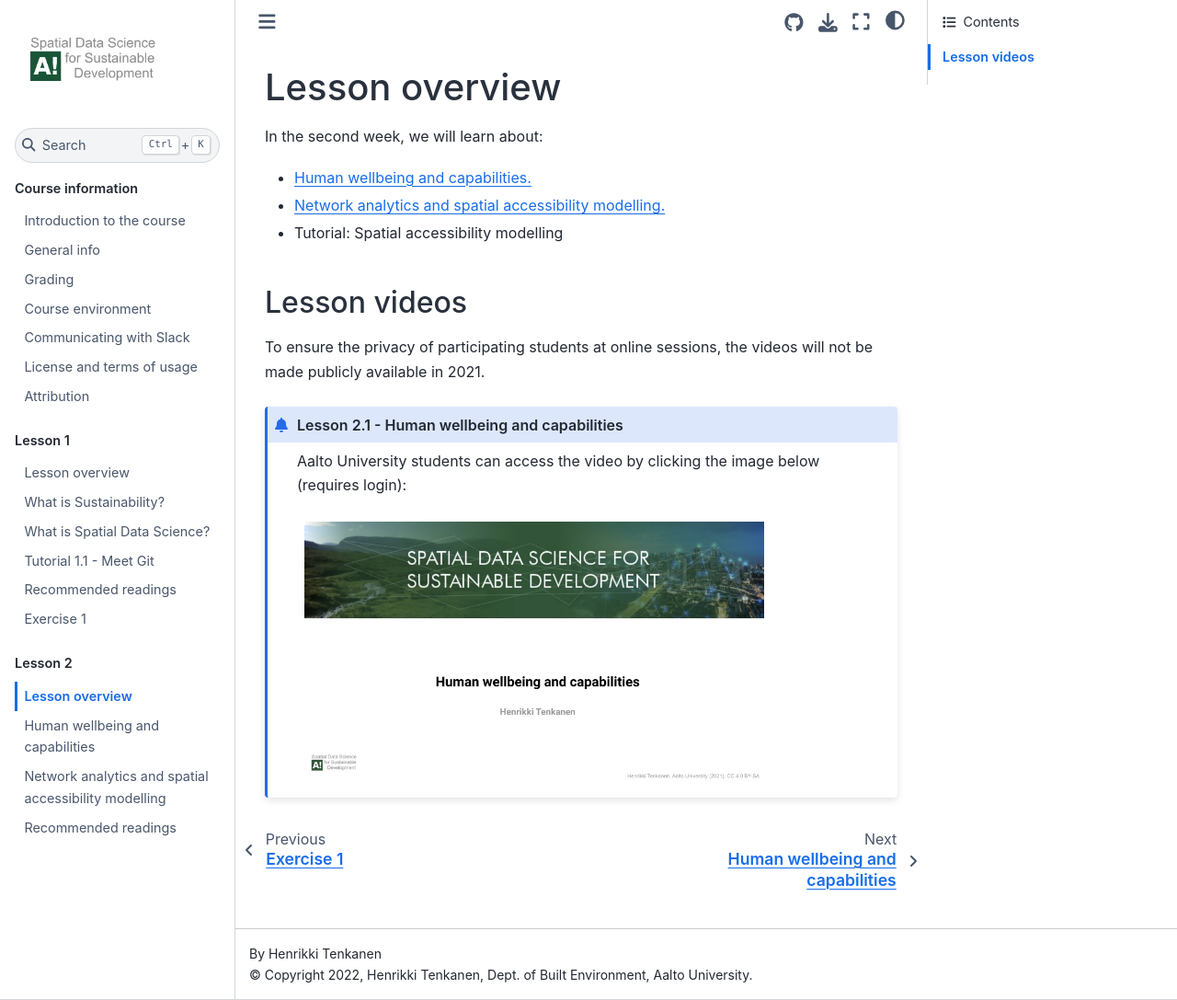
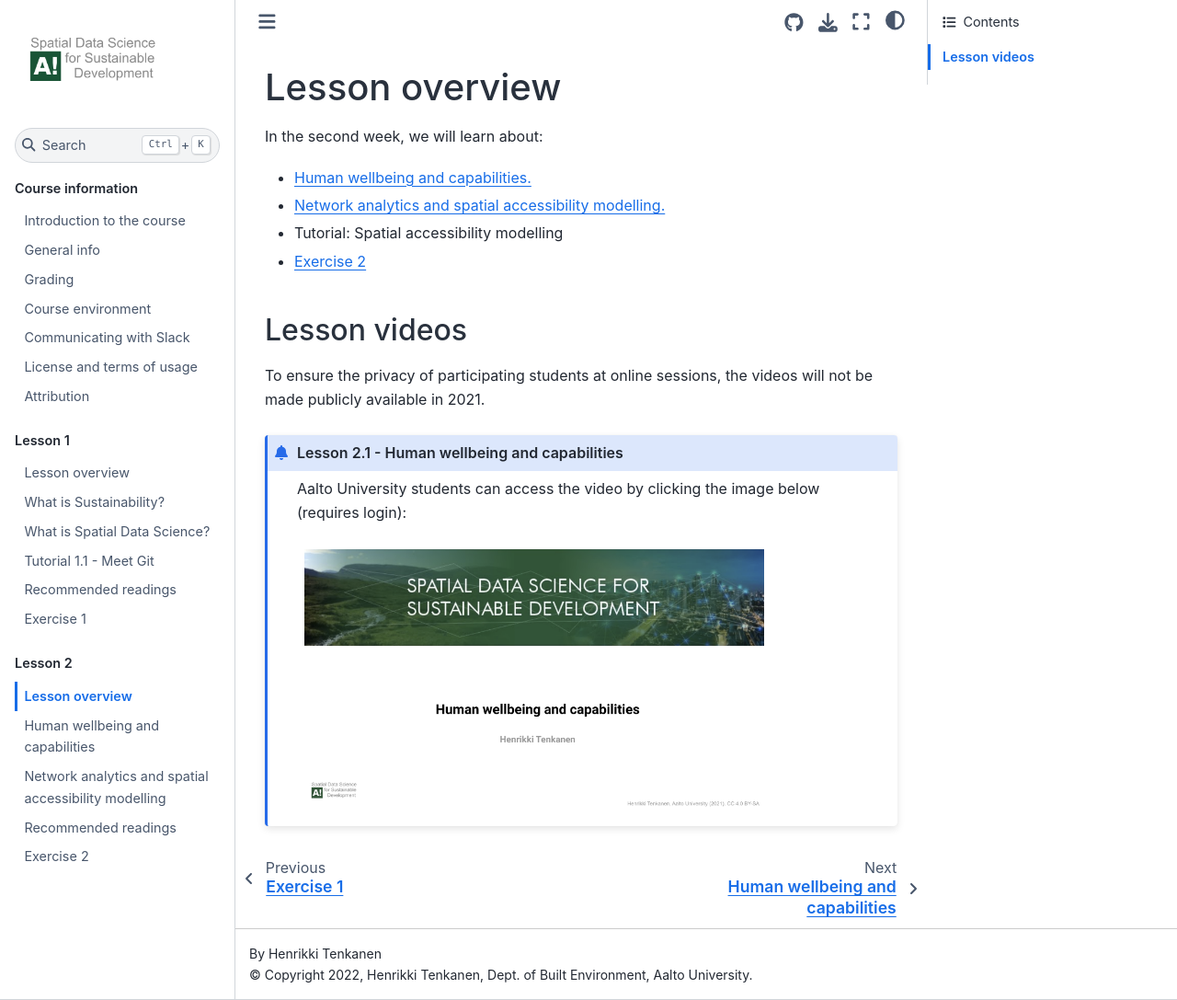
Before and after one commit to AaltoGIS/Sustainability-GIS, a Sphinx documentation site: the page built from source/lessons/L2/lesson-overview.rst, in a window 1280 px wide and 1087 px high. Shown: the whole window at 92% size. Built offline with Sphinx 7.4.7 and the Sphinx Book theme 1.1.4, drawn with Linux system fonts in a browser that asks for light colours; pages that are not in the unit, such as notebooks, are missing from menus.

Commit message:
Add exercise to toc

```diff
--- a/source/index.rst
+++ b/source/index.rst
@@ -172,8 +172,8 @@ Contents
    lessons/L2/wellbeing-capabilities
    lessons/L2/network-analytics-accessibility
    lessons/L2/literature
-   ..    lessons/L2/spatial_network_analysis.ipynb
-   ..    lessons/L2/exercise-2
+   lessons/L2/spatial_network_analysis.ipynb
+   lessons/L2/exercise-2
 
 .. toctree::
    :maxdepth: 1
--- a/source/lessons/L1/lesson-overview.rst
+++ b/source/lessons/L1/lesson-overview.rst
@@ -7,6 +7,8 @@ The first week of this course will be dedicated to various introductions. We wil
 - :doc:`What is spatial data science and how it relates to sustainability? <spatial-data-science-intro>`
 - :doc:`Tutorial 1: Introduction to Git and using CSC Notebooks <git-basics>`
 - :doc:`Tutorial 2: Introduction to Spatial Data Science using Python <intro-to-python-geostack>`
+- :doc:`Exercise 1 <exercise-1>`
+
 
 Lesson videos
 -------------
--- a/source/lessons/L2/lesson-overview.rst
+++ b/source/lessons/L2/lesson-overview.rst
@@ -6,6 +6,7 @@ In the second week, we will learn about:
 - :doc:`Human wellbeing and capabilities. <wellbeing-capabilities>`
 - :doc:`Network analytics and spatial accessibility modelling. <network-analytics-accessibility>`
 - :doc:`Tutorial: Spatial accessibility modelling <spatial_network_analysis>`
+- :doc:`Exercise 2 <exercise-2>`
 
 Lesson videos
 -------------
```
